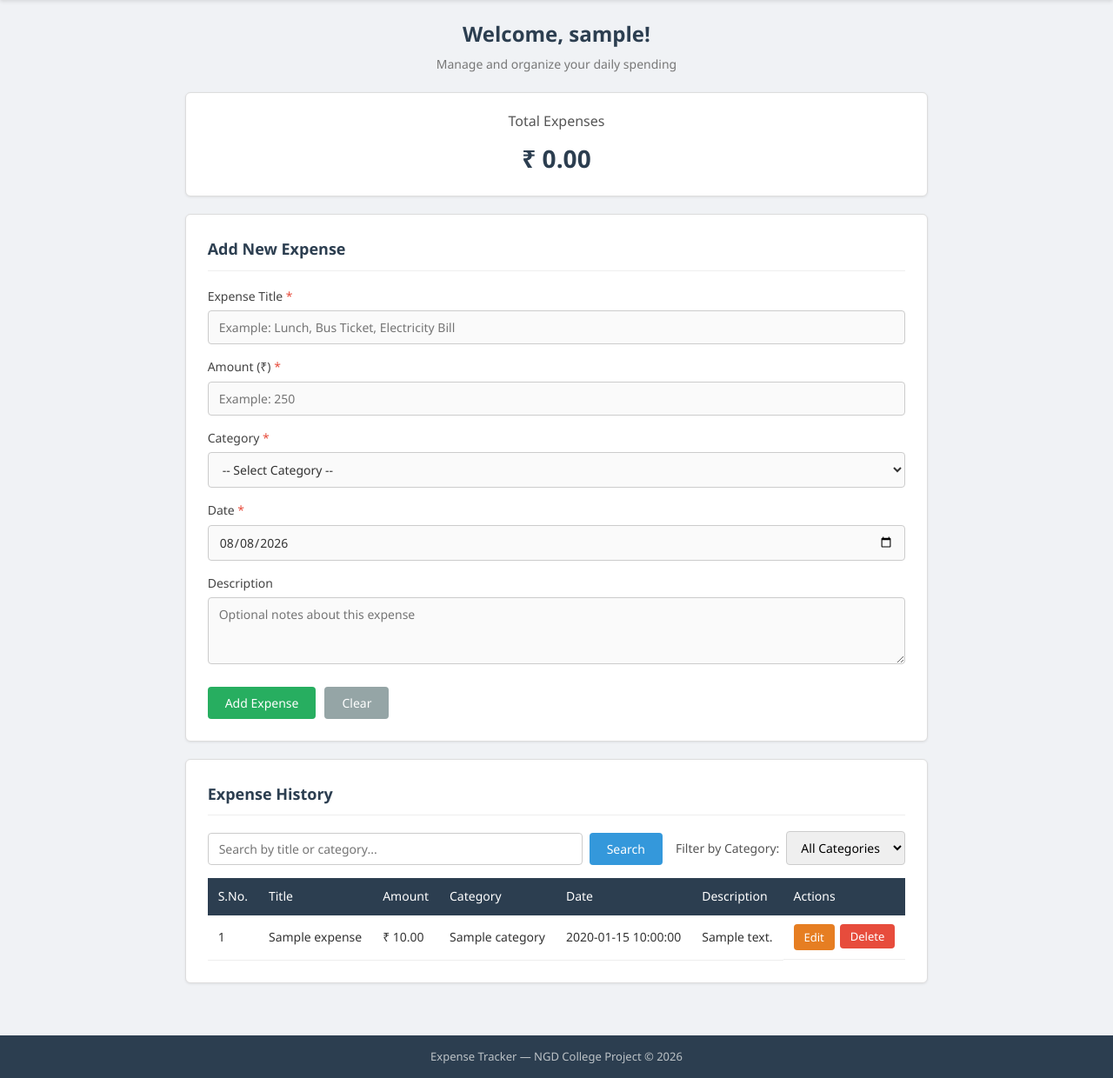
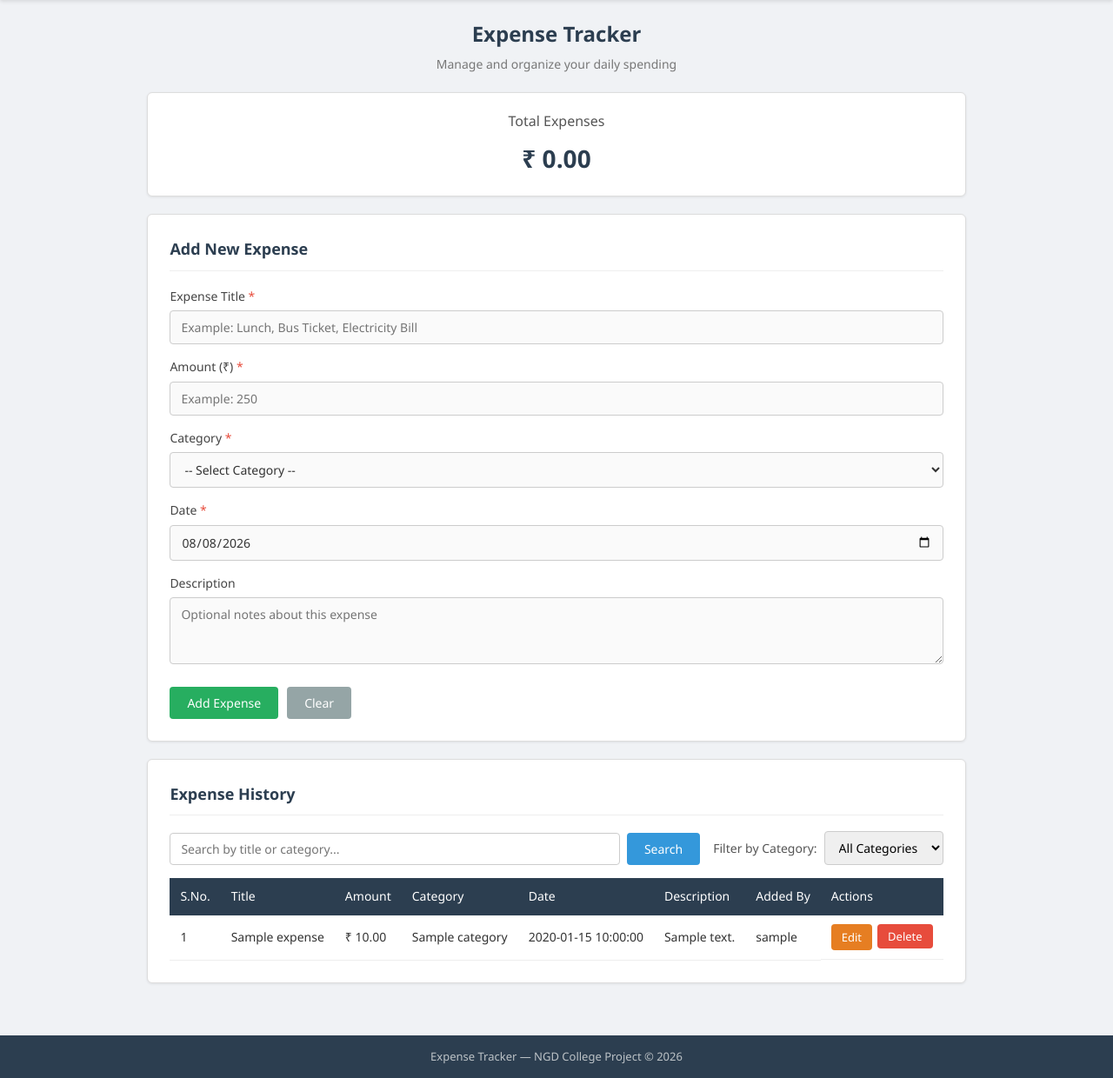
Before and after one commit to kanojiaravi305-tech/ExpenseTrackerGUI, a Flask app: template templates/index.html in a window 1280 px wide. Shown: the part 88-1328 px from the top of the page at 87% size. Run offline with Flask 3, Linux system fonts and the light colour scheme; the visitor is signed in with stand-in values (Sample User, id 1); the template is opened without the code that fills it: most values are stand-ins (such as "Sample title", 1, 10 or a date in 2020).

Commit message:
Show user name inside the expense history table and revert welcome greeting in header

```diff
--- a/templates/index.html
+++ b/templates/index.html
@@ -11,7 +11,7 @@
 
     <!-- ======== Page Heading ======== -->
     <div class="page-heading">
-        <h2>Welcome, {{ session.username }}!</h2>
+        <h2>Expense Tracker</h2>
         <p>Manage and organize your daily spending</p>
     </div>
 
@@ -121,6 +121,7 @@
                             <th>Category</th>
                             <th>Date</th>
                             <th>Description</th>
+                            <th>Added By</th>
                             <th>Actions</th>
                         </tr>
                     </thead>
@@ -144,6 +145,9 @@
 
                             <!-- Description (show dash if empty) -->
                             <td>{{ expense.description if expense.description else "-" }}</td>
+
+                            <!-- Added By -->
+                            <td>{{ expense.username if expense.username else "Unknown" }}</td>
 
                             <!-- Action Buttons -->
                             <td class="action-buttons">
```
